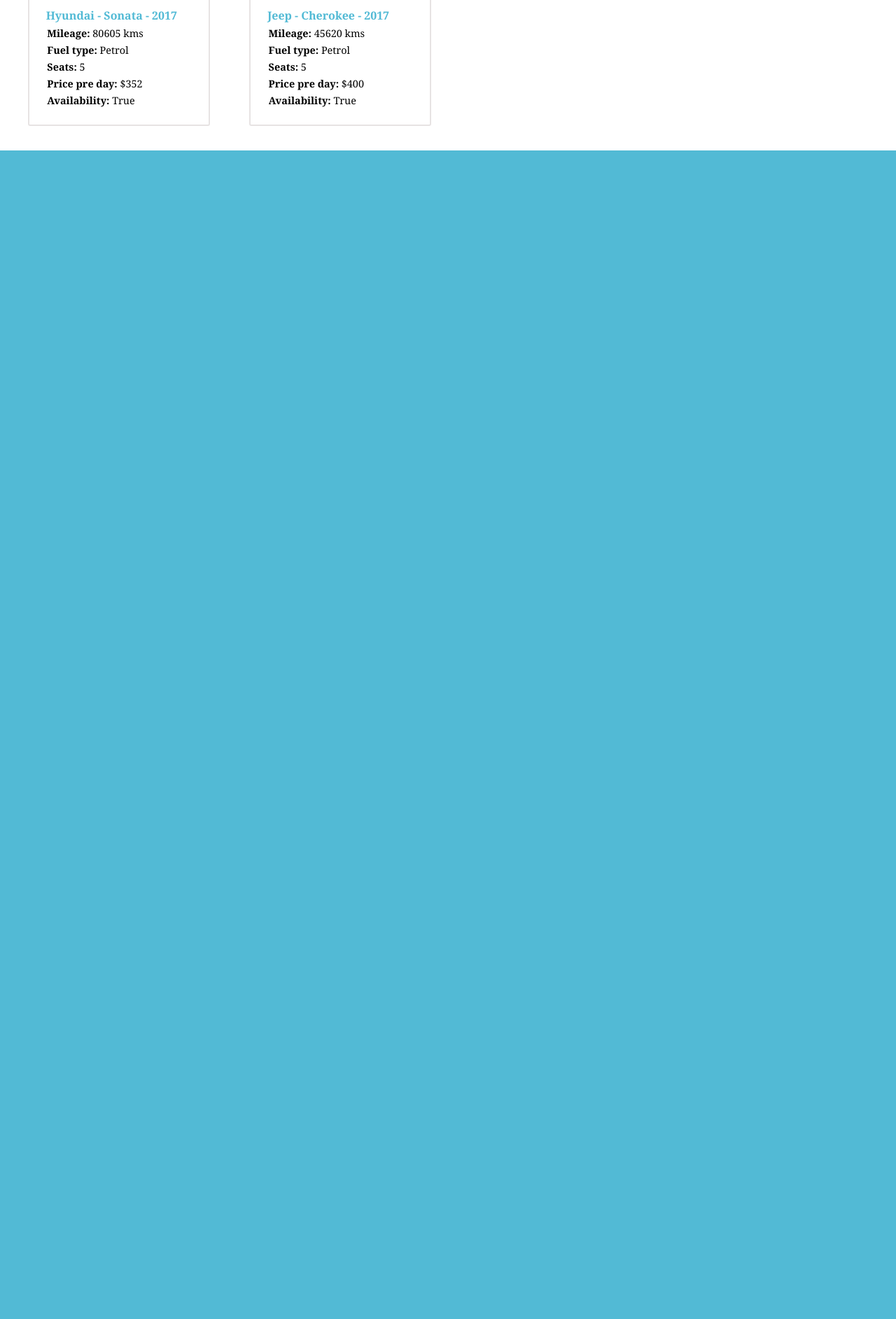
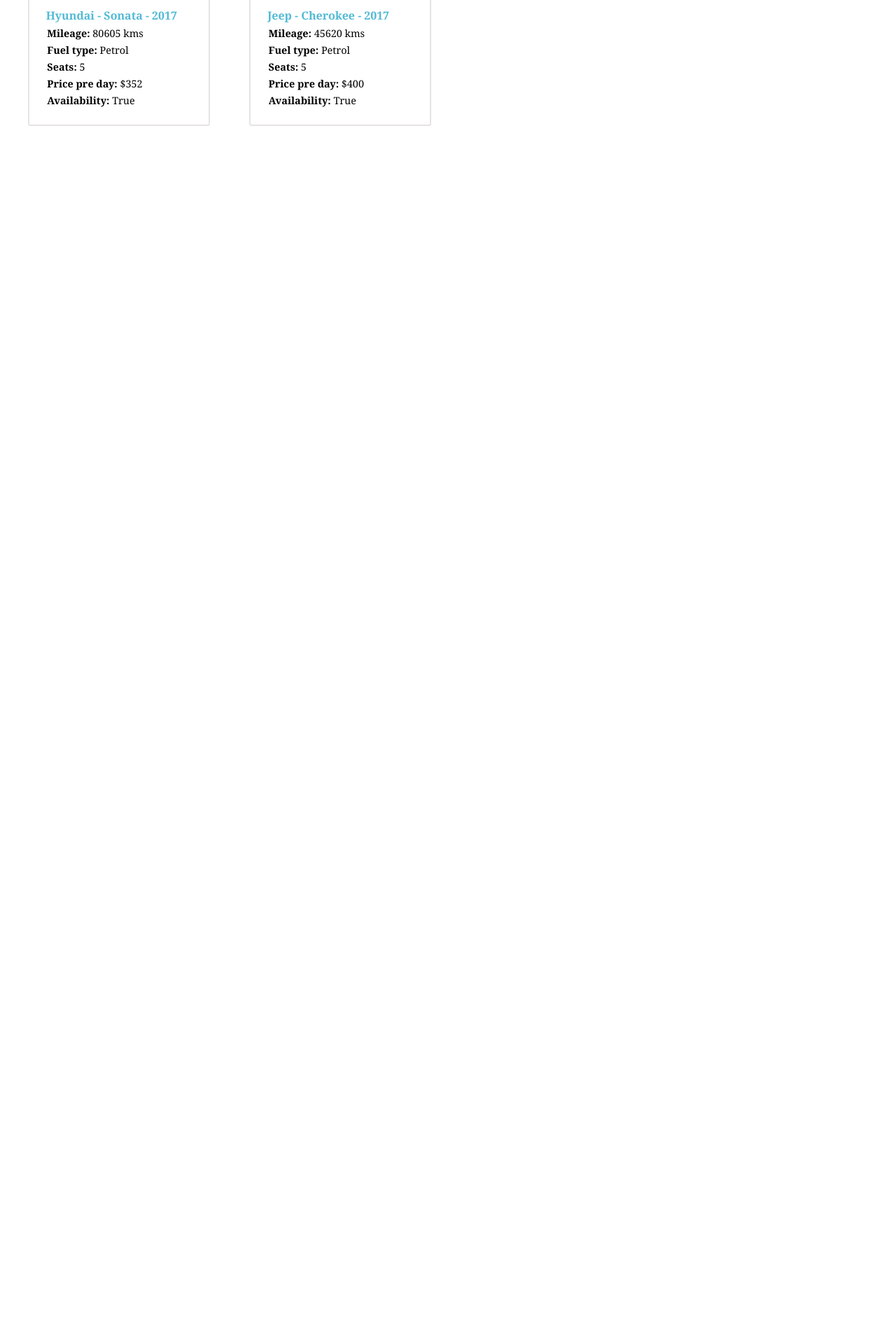
Before and after one commit to JasonZhongZexin/Vehicle_Rent, a PHP site: page / in a window 1280 px wide. Shown: the part 1115-3000 px from the top of the page at 70% size. After the commit the page ends 1295 px from the top, so only its background shows below. Run offline with PHP 8.4, Linux system fonts and the light colour scheme.

Commit message:
Update hertz_uts.css
nothing update

```diff
--- a/hertz_uts.css
+++ b/hertz_uts.css
@@ -114,14 +114,14 @@ header {
     width: 80%;
     font-size: 0.9em;
 }
-.gallery_container{
+/* .gallery_container{
     width: 100%;
     height: 3000px;
     text-align: center;
     margin-left: auto;
     margin-right: auto;
     background: #52BAD5;
-}
+} */
 /* .gallery .thumbnail1 .tag {
 	color: #5D5E5D;
 	padding-bottom: 4px;
```
